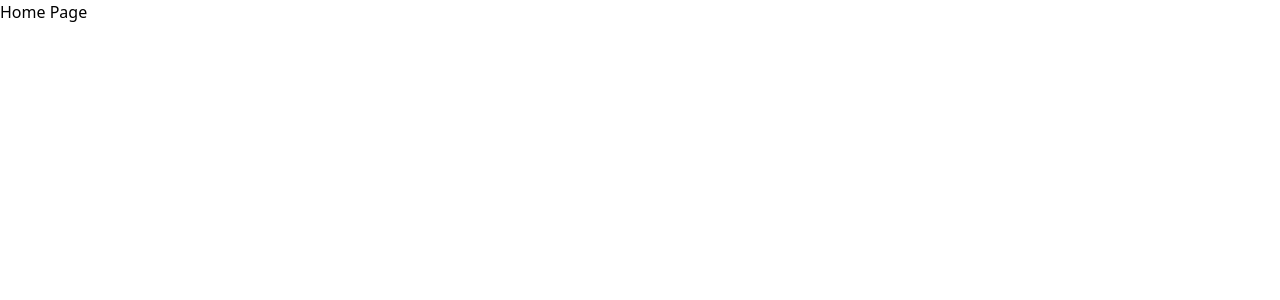
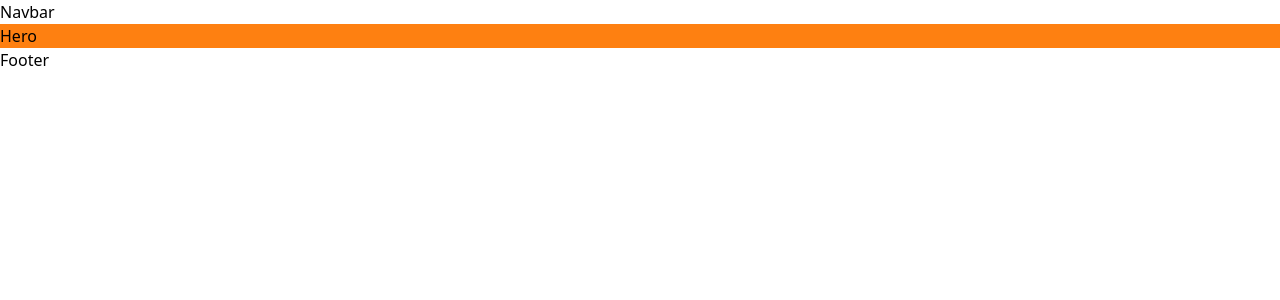
Before and after one commit to team-pr01/Ten-Stage-Matrix-Client, a React (Vite) app: page / in a window 1280 px wide. Shown: the top 300 px of the page. Built offline with nearby package versions, Linux system fonts and the light colour scheme.

Commit message:
Added tailwind config file

```diff
--- /dev/null
+++ b/src/components/HomePage/Hero/Hero.tsx
@@ -0,0 +1,10 @@
+
+const Hero = () => {
+    return (
+        <div className="bg-primary-10 text-5x">
+            Hero
+        </div>
+    );
+};
+
+export default Hero;
--- /dev/null
+++ b/src/components/Shared/Footer/Footer.tsx
@@ -0,0 +1,10 @@
+
+const Footer = () => {
+    return (
+        <div>
+            Footer
+        </div>
+    );
+};
+
+export default Footer;
--- /dev/null
+++ b/src/components/Shared/Navbar/Navbar.tsx
@@ -0,0 +1,10 @@
+
+const Navbar = () => {
+    return (
+        <div>
+            Navbar
+        </div>
+    );
+};
+
+export default Navbar;
--- a/src/index.css
+++ b/src/index.css
@@ -1 +1,44 @@
 @import "tailwindcss";
+
+@theme {
+  /* Fonts */
+  /* --font-Satoshi: Satoshi, sans-serif; */
+
+  /* Colors */
+
+  /* Primary */
+  --color-primary-10: #fe7c0af7;
+  --color-primary-15: #8E51FF;
+
+  /* Neutral */
+  --color-neutral-10: #ffffff1a;
+  --color-neutral-15: #ffffff0d;
+  --color-neutral-20: #ffffff14;
+  --color-neutral-25: #ffffff40;
+  --color-neutral-30: #06050B;
+  --color-neutral-35: #020618;
+  --color-neutral-40: #1D293D;
+  --color-neutral-45: #0F172B;
+  --color-neutral-50: #314158;
+  --color-neutral-55: #243757;
+  --color-neutral-60: #62748E;
+
+/* Gray/White */
+  --color-gray-10: #EDE9FE;
+  --color-gray-15: #ffffffbf;
+  --color-gray-20: #CAD5E2;
+  --color-gray-25: #ffffff80;
+  --color-gray-30: #E2E8F0;
+  --color-gray-35: #90A1B9;
+  --color-gray-40: #5D6B82;
+
+   /* Shadows */
+   --shadow-custom: 0px 4px 28px -4px rgba(0, 0, 0, 0.10);
+   --shadow-custom-joinus: 0px 0px 56px 24px rgba(255, 255, 255, 0.10);
+   --shadow-custom-hero: 0px 4px 250px 16px #A276FA;
+   --shadow-custom-button: 0px -2px 2px 0px rgba(255, 255, 255, 0.05) inset, 0px 12px 45px 0px rgba(137, 81, 246, 0.35);
+
+   /* Gradients */
+   --bg-gradient-primary: linear-gradient(180deg, #8C52FF 0%, #A276FA 100%);
+   --bg-gradient-dark: linear-gradient(180deg, rgba(124, 67, 215, 0.00) 0%, rgba(124, 67, 215, 0.05) 23.44%, rgba(124, 67, 215, 0.05) 100%);
+}
--- a/src/layouts/MainLayout/MainLayout.tsx
+++ b/src/layouts/MainLayout/MainLayout.tsx
@@ -1,9 +1,13 @@
 import { Outlet } from "react-router-dom";
+import Navbar from "../../components/Shared/Navbar/Navbar";
+import Footer from "../../components/Shared/Footer/Footer";
 
 const MainLayout = () => {
   return (
     <div>
+      <Navbar/>
       <Outlet />
+      <Footer/>
     </div>
   );
 };
--- a/src/pages/Home/Home.tsx
+++ b/src/pages/Home/Home.tsx
@@ -1,8 +1,9 @@
+import Hero from "../../components/HomePage/Hero/Hero";
 
 const Home = () => {
     return (
         <div>
-            Home Page
+            <Hero/>
         </div>
     );
 };
```
